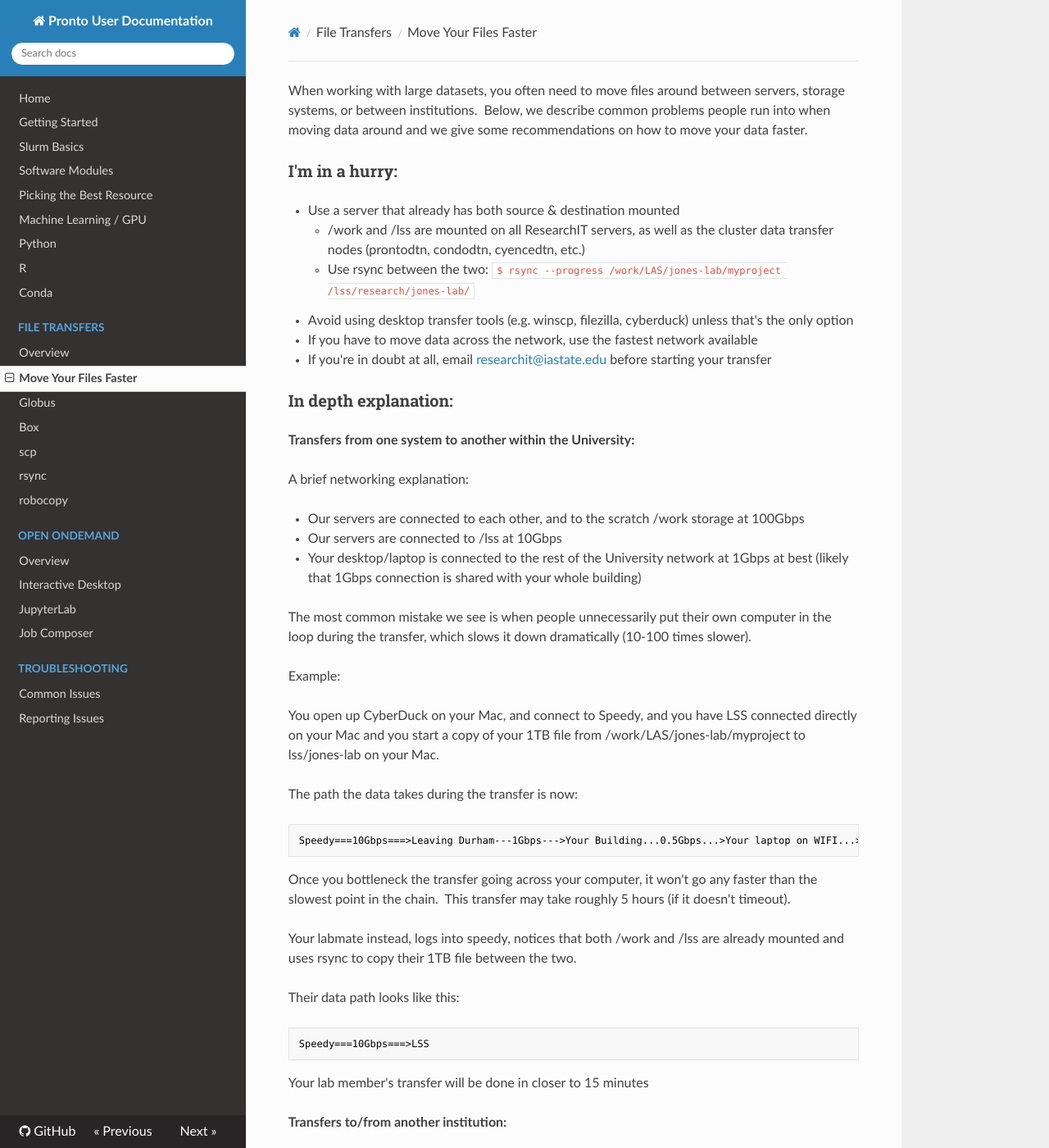
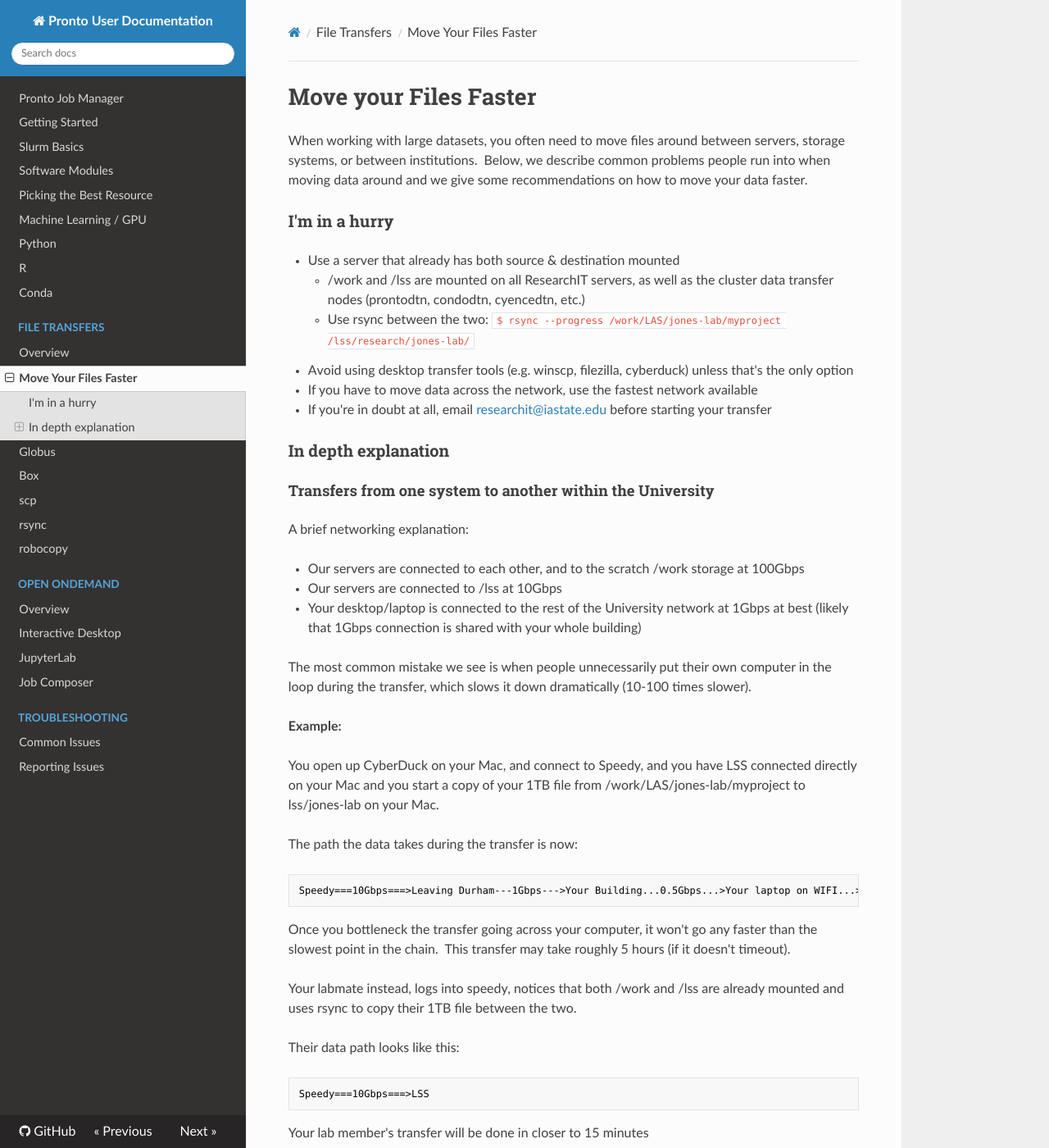
Before and after one commit to ResearchIT/pronto-user-docs, an MkDocs documentation site: the page built from docs/file_transfers/move_your_files_faster.md, in a window 1280 px wide and 1400 px high. Shown: the whole window at 82% size. Built offline with MkDocs 1.6.1, drawn with Linux system fonts in a browser that asks for light colours; some of the changed text lies outside the part shown.

Commit message:
Formatting

```diff
--- a/docs/file_transfers/move_your_files_faster.md
+++ b/docs/file_transfers/move_your_files_faster.md
@@ -1,6 +1,8 @@
+# Move your Files Faster
+
 When working with large datasets, you often need to move files around between servers, storage systems, or between institutions.  Below, we describe common problems people run into when moving data around and we give some recommendations on how to move your data faster.
 
-### I'm in a hurry:
+### I'm in a hurry
 
 *   Use a server that already has both source & destination mounted
     *   /work and /lss are mounted on all ResearchIT servers, as well as the cluster data transfer nodes (prontodtn, condodtn, cyencedtn, etc.)
@@ -12,9 +14,9 @@ When working with large datasets, you often need to move files around between se
 *   If you have to move data across the network, use the fastest network available
 *   If you're in doubt at all, email [researchit@iastate.edu](mailto:researchit@iastate.edu) before starting your transfer
 
-### In depth explanation:
+### In depth explanation
 
-**Transfers from one system to another within the University:**
+#### Transfers from one system to another within the University
 
 A brief networking explanation:
 
@@ -46,7 +48,7 @@ Speedy===10Gbps===>LSS
 
 Your lab member's transfer will be done in closer to 15 minutes
 
-**Transfers to/from another institution:**
+#### Transfers to/from another institution
 
 If you have data you need to get to/from another institution, keep the same principles in mind and try to route the transfer over the best path using the fastest network available.
 
--- a/mkdocs.yml
+++ b/mkdocs.yml
@@ -12,7 +12,7 @@ theme:
     analytics: {gtag: ''}
     highlightjs: false
 nav:
-    - Home: index.md
+    - Pronto Job Manager: index.md
     - Getting Started: getting_started.md
     - Slurm Basics: slurm_basics.md
     - Software Modules: spack_modules.md
```
Also changed, not shown: other parts of docs/file_transfers/move_your_files_faster.md (+1 -1 lines).
